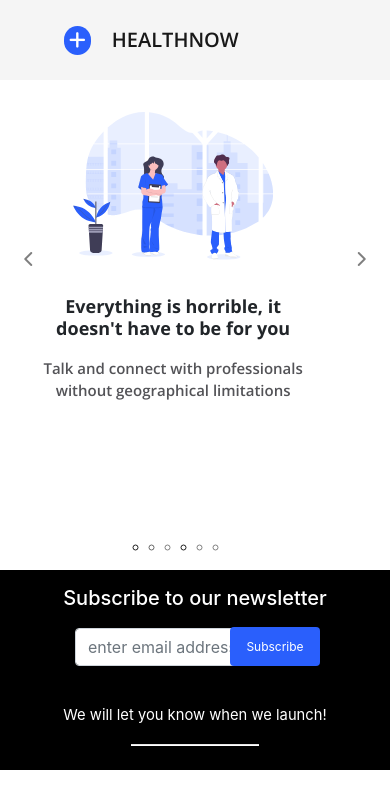
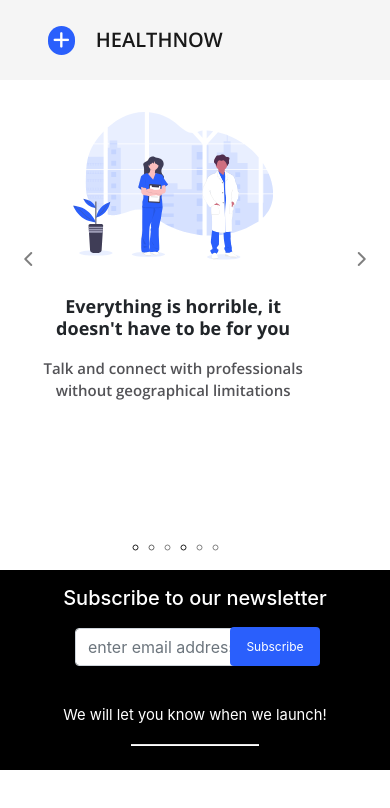
Before and after one commit to Team-Prime/landing-page, a Vue app: page / in a window 390 px wide. Shown: the top 808 px of the page. Built offline with nearby package versions, Linux system fonts and the light colour scheme.

Commit message:
Navbar responsiveness

```diff
--- a/src/components/Navigation.vue
+++ b/src/components/Navigation.vue
@@ -2,7 +2,7 @@
     <div>
             <!-- As a link -->
         <nav class="navbar navbar-light" id="navbar">
-            <a class="navbar-brand" href="#"><i class="fas fa-plus mr-3 ml-3" id="icon"></i> HEALTHNOW</a>
+            <a class="navbar-brand" href="#"><i class="fas fa-plus mr-3 ml-0" id="icon"></i> HEALTHNOW</a>
         </nav>
 
 
--- a/src/components/slider.vue
+++ b/src/components/slider.vue
@@ -183,7 +183,7 @@
         #last {
             text-align: center;
             padding: 0;
-            margin: 0 auto 5rem auto;
+            margin: -3rem auto 5rem auto;
             width: 100%;
         }
 
```
